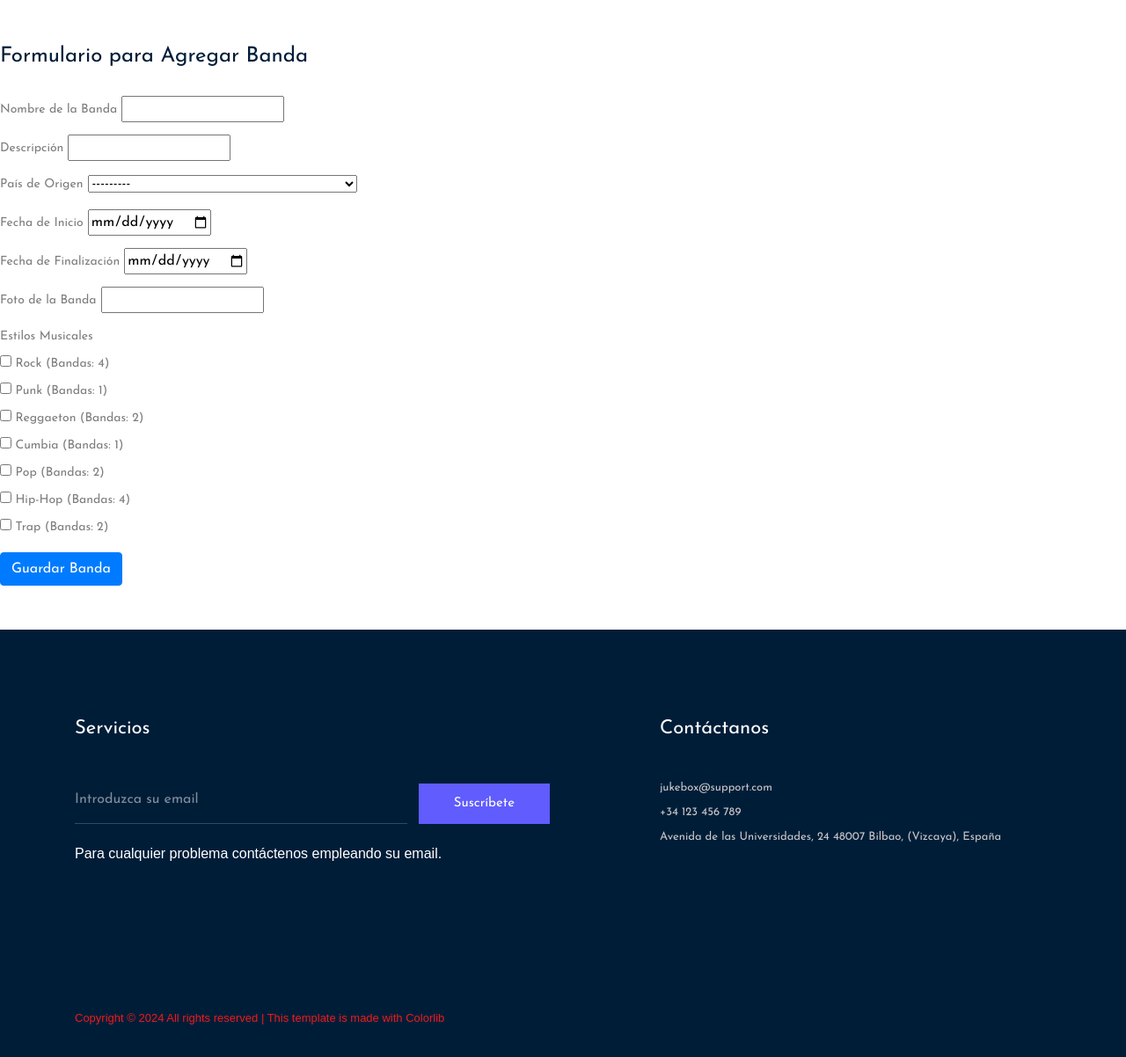
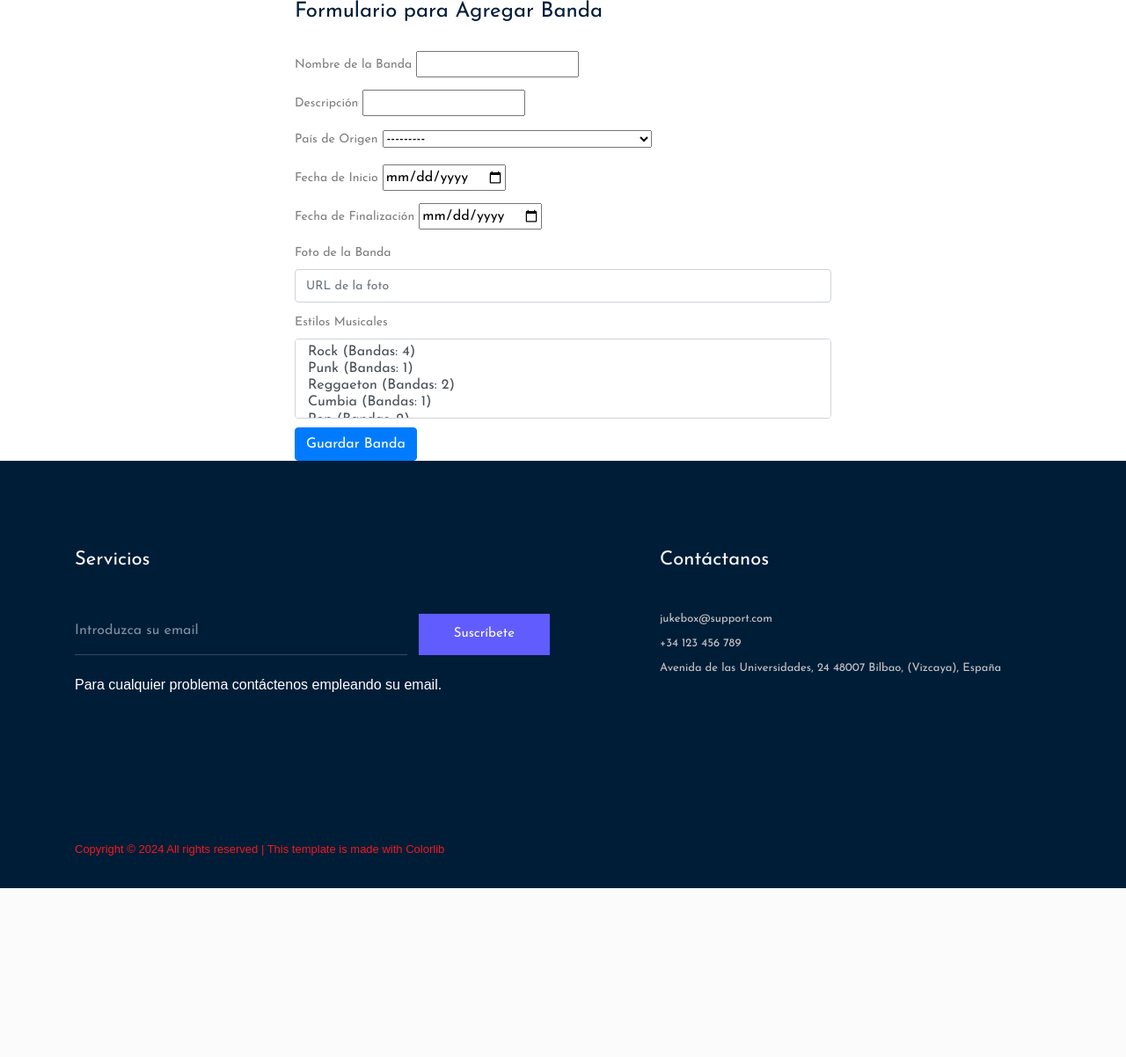
Before and after one commit to Luis-Rdguez/JukeBox, a Django app: page /addBanda/ in a window 1280 px wide. Shown: the part 501-1703 px from the top of the page at 88% size. After the commit the page ends 1511 px from the top, so only its background shows below. Run offline with Django 5.2, Linux system fonts and the light colour scheme; data comes from the database, SQL or seed files in the repository; both versions use the stored data as it was after the commit; some libraries are stand-ins or nearby versions; some web fonts are replaced.

Commit message:
formularios chulis

```diff
--- a/appJukeBox/forms.py
+++ b/appJukeBox/forms.py
@@ -7,13 +7,19 @@ class BandaForm(forms.ModelForm):
         model = Banda
         fields = ['nombre', 'descripcion', 'pais', 'fechaIni', 'fechaFin', 'foto', 'estilos']
 
-        # Personaliza los widgets si es necesario
         widgets = {
             'fechaIni': forms.DateInput(attrs={'type': 'date'}),
             'fechaFin': forms.DateInput(attrs={'type': 'date'}),
-            'estilos': forms.CheckboxSelectMultiple(),  # Para seleccionar varios estilos
-            'foto': forms.URLInput()
+            'estilos': forms.SelectMultiple(attrs={
+                'class': 'form-control',  # Clase para estilizarlo con Bootstrap o CSS
+                'placeholder': 'Selecciona estilos'
+            }),
+            'foto': forms.URLInput(attrs={
+                'class': 'form-control',  # Clase para estilizar el campo URL
+                'placeholder': 'URL de la foto'
+            })
         }
+
 
 class PaisForm(forms.ModelForm):
     class Meta:
--- a/appJukeBox/templates/addBanda.html
+++ b/appJukeBox/templates/addBanda.html
@@ -22,9 +22,8 @@
 {% endblock %}
 
 {% block section-top-border %}
-  <div class="section-top-border">
-    <div class="row">
-      <div class="col-lg-8 col-md-8">
+<div class="d-flex justify-content-center align-items-center vh-100">
+  <div class="col-lg-6 col-md-8">
         <h3 class="mb-30">{% trans "Formulario para Agregar Banda" %}</h3>
 
         <form method="POST" enctype="multipart/form-data">
@@ -80,4 +79,5 @@
       </div>
     </div>
   </div>
+</div>
 {% endblock %}
--- a/appJukeBox/templates/addPais.html
+++ b/appJukeBox/templates/addPais.html
@@ -23,7 +23,8 @@
 
 {% block section-top-border %}
   <div class="section-top-border">
-    <div class="row">
+    <div class="d-flex justify-content-center align-items-center vh-100">
+      <div class="col-lg-6 col-md-8">
       <div class="col-lg-8 col-md-8">
         <h3 class="mb-30">{% trans "Formulario para Agregar País" %}</h3>
 
@@ -34,7 +35,6 @@
             <label for="id_pais">{% trans "Nombre del País" %}</label>
             {{ form.pais }}
           </div>
-
 
           <!-- Bandera del País -->
           <div class="mt-10">
@@ -50,4 +50,5 @@
       </div>
     </div>
   </div>
+</div>
 {% endblock %}
```
Also changed, not shown: db.sqlite3.
